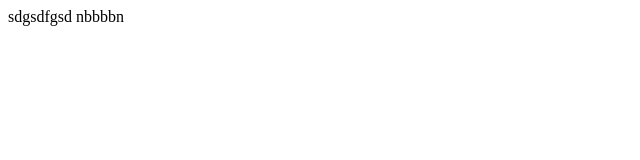
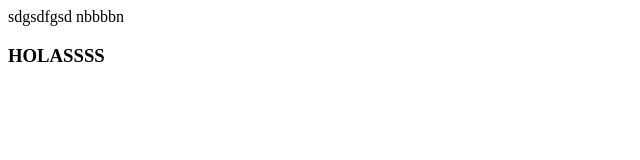
Before and after one commit to wilsonchalar/prueba, a plain HTML site: page persona.html in a window 1280 px wide. Shown: the whole page, without its empty margins (0-640 px from the left). Drawn offline with Linux system fonts and the light colour scheme.

Commit message:
Cambios en persona

```diff
--- a/persona.html
+++ b/persona.html
@@ -5,5 +5,7 @@
 </head>
 <body>
 		sdgsdfgsd nbbbbn
+
+		<h3> HOLASSSS</h3>
 </body>
 </html>
```
